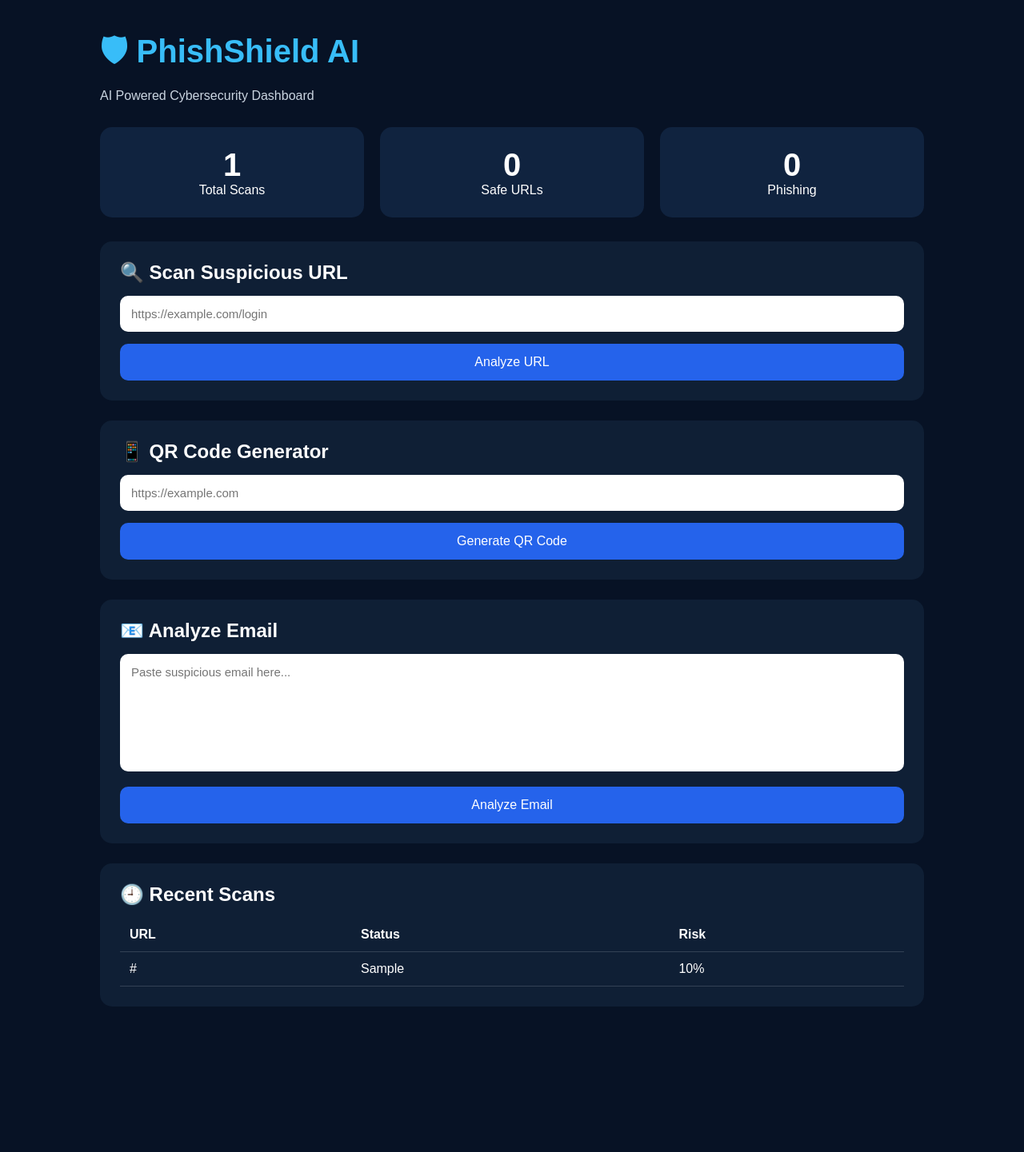
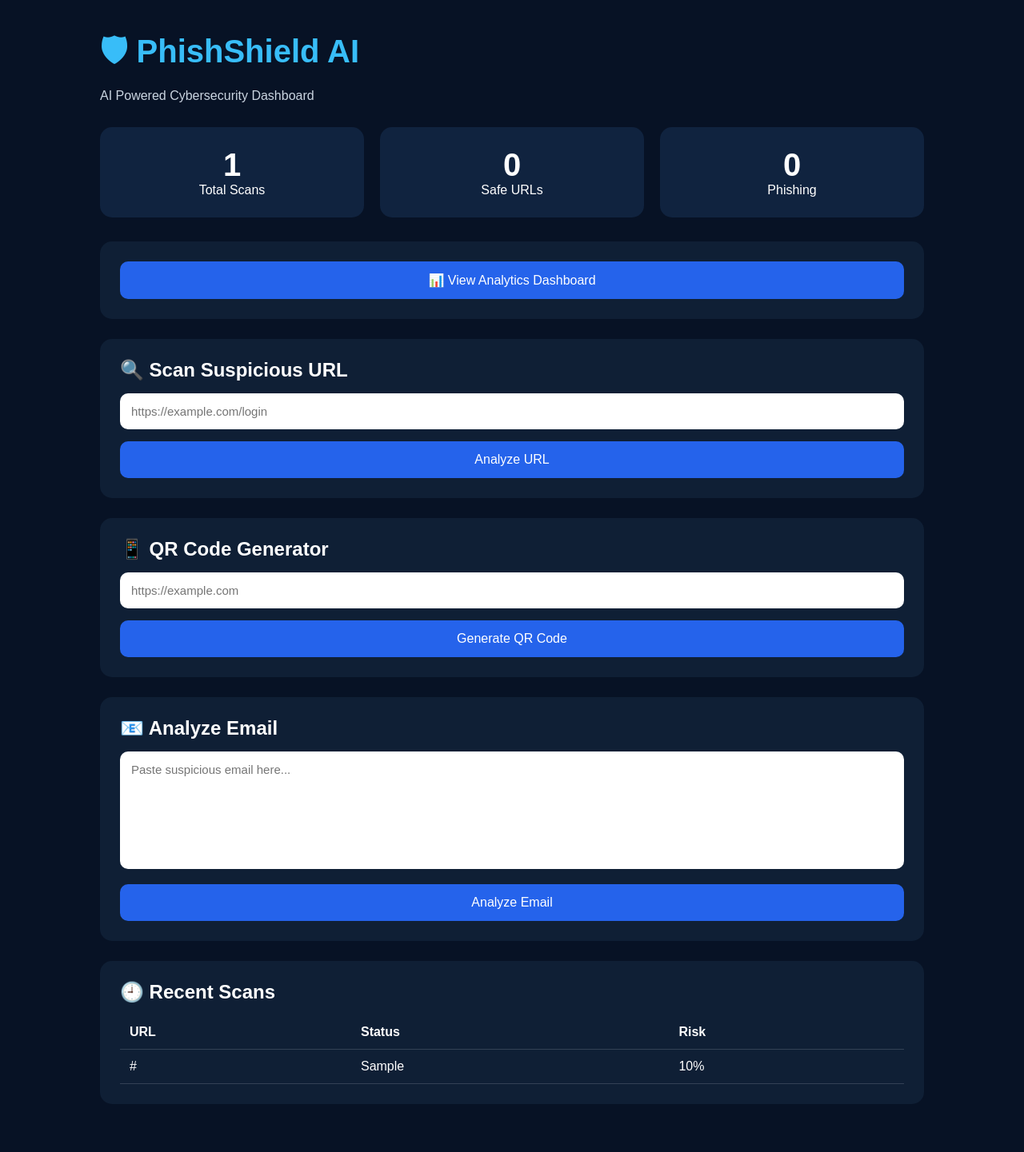
Before and after one commit to Shivani-j-git/PhishShield-AI, a Flask app: page / in a window 1280 px wide. Shown: the whole page at 80% size. Before the commit the page ends 1259 px from the top, so only its background shows below. Run offline with Flask 3, Linux system fonts and the light colour scheme; tables that the repository leaves empty hold one stand-in row (values such as "Sample post").

Commit message:
Refactor HTML structure and improve readability

```diff
--- a/templates/index.html
+++ b/templates/index.html
@@ -9,11 +9,9 @@
 <div class="container">
 
     <h1>🛡 PhishShield AI</h1>
-    <p class="subtitle">
-        AI Powered Cybersecurity Dashboard
-    </p>
+    <p class="subtitle">AI Powered Cybersecurity Dashboard</p>
 
-   <!-- Analytics -->
+    <!-- Statistics -->
     <div class="stats">
 
         <div class="box">
@@ -31,6 +29,13 @@
             <p>Phishing</p>
         </div>
 
+    </div>
+
+    <!-- Analytics Button -->
+    <div class="card">
+        <a href="/analytics">
+            <button>📊 View Analytics Dashboard</button>
+        </a>
     </div>
 
     <!-- URL Scanner -->
@@ -51,7 +56,8 @@
         </form>
 
     </div>
-    <!-- QR Code Generator -->
+
+    <!-- QR Generator -->
     <div class="card">
 
         <h2>📱 QR Code Generator</h2>
@@ -89,7 +95,7 @@
 
     </div>
 
-    <!-- History -->
+    <!-- Recent Scan History -->
     <div class="card">
 
         <h2>🕘 Recent Scans</h2>
@@ -104,9 +110,9 @@
 
             {% for row in history %}
             <tr>
-                <td>{{row[1]}}</td>
-                <td>{{row[2]}}</td>
-                <td>{{row[3]}}%</td>
+                <td>{{ row[1] }}</td>
+                <td>{{ row[2] }}</td>
+                <td>{{ row[3] }}%</td>
             </tr>
             {% endfor %}
 
```
Lines whose indentation alone changed are shown as unchanged.
